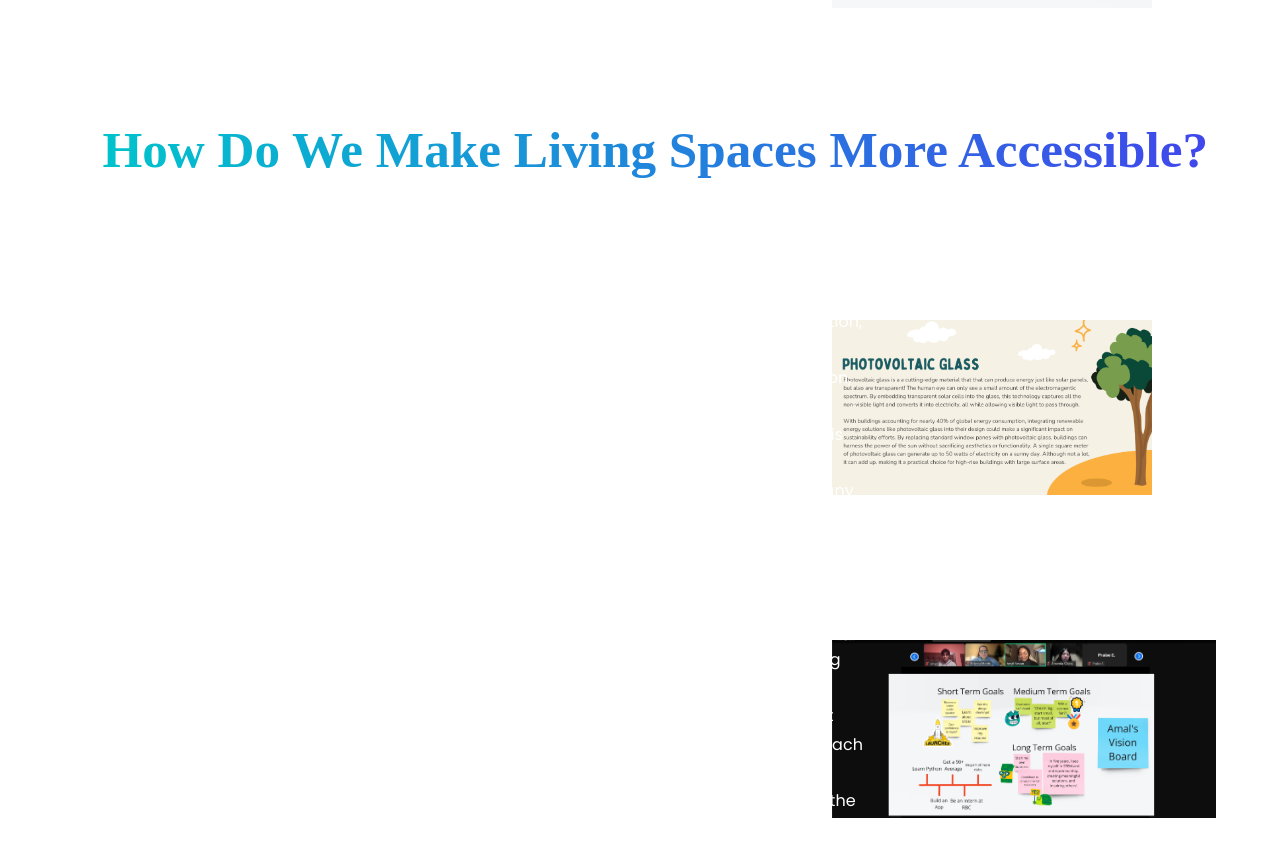
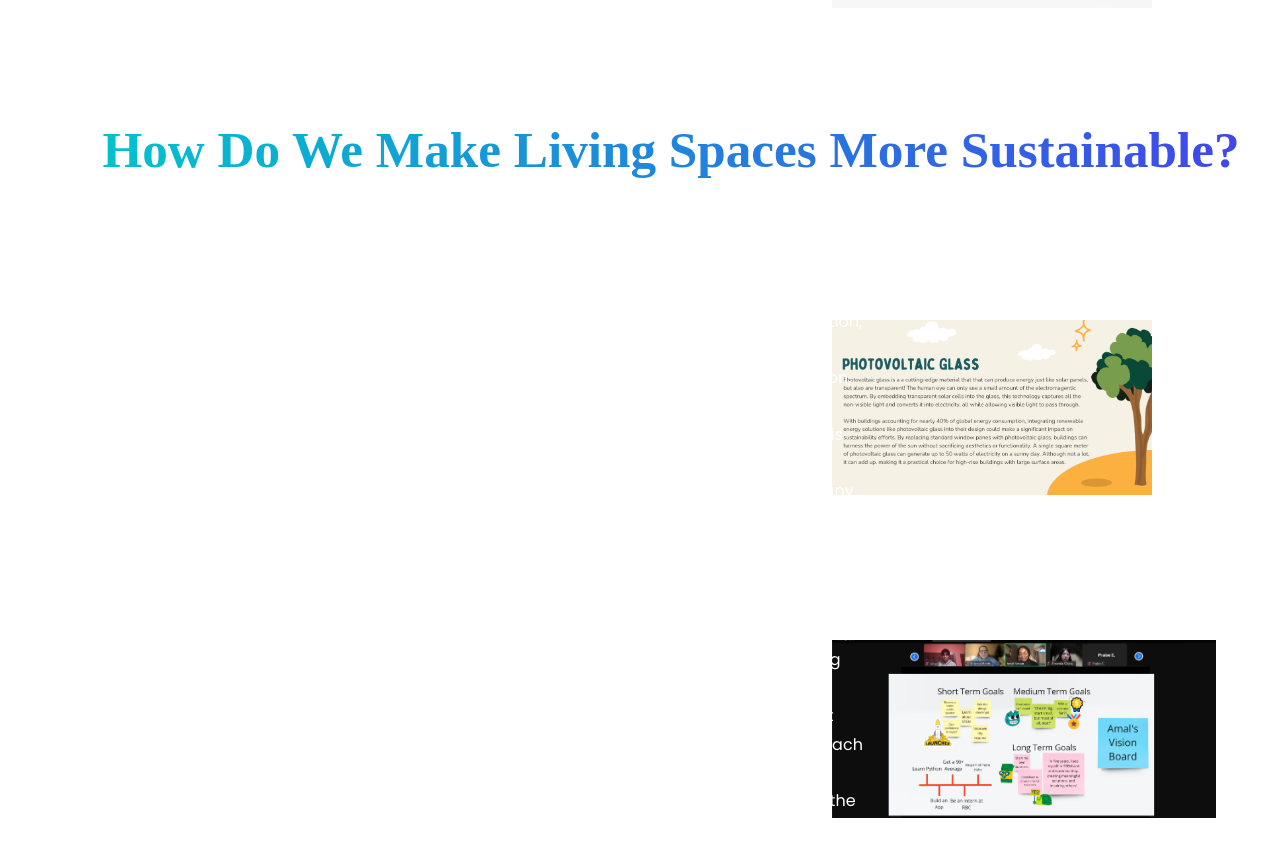
Before and after one commit to IshantheG/nextgenv5, a Next.js app: page /session in a window 1280 px wide. Shown: the part 4280-5137 px from the top of the page. Built offline with nearby package versions, Linux system fonts and the light colour scheme; a web font is replaced by a local one.

Commit message:
Update page.js

```diff
--- a/src/app/session/page.js
+++ b/src/app/session/page.js
@@ -56,7 +56,7 @@ export default function Session() {
 
             <div className="p-1-container">
                 <p className="p-1">
-                    Both entrepreneurship and actualization parallel the stages of a rocket launch: fueling, ignition, and liftoff. It begins with maximizing potential energy behind an idea or a person, akin to fueling a rocket. The ignition phase signals the time when this energy translates into gaining momentum, and liftoff represents directing that monentum to reach new heights.
+                    Both entrepreneurship and actualization parallel the stages of a rocket launch: fueling, ignition, and liftoff. It begins with maximizing potential energy behind an idea or a person, akin to fueling a rocket. The ignition phase signals the time when this energy translates into gaining momentum, and liftoff represents directing that momentum to reach new heights.
                 </p>
 
                 <p className="p-2">
@@ -160,7 +160,7 @@ export default function Session() {
 
             <div className="Theme-Container">
                 <div className = "Theme">
-                    <h1>How Do We Make Living Spaces More Accessible?</h1>
+                    <h1>How Do We Make Living Spaces More Sustainable?</h1>
                 </div>
             </div>
 
```
